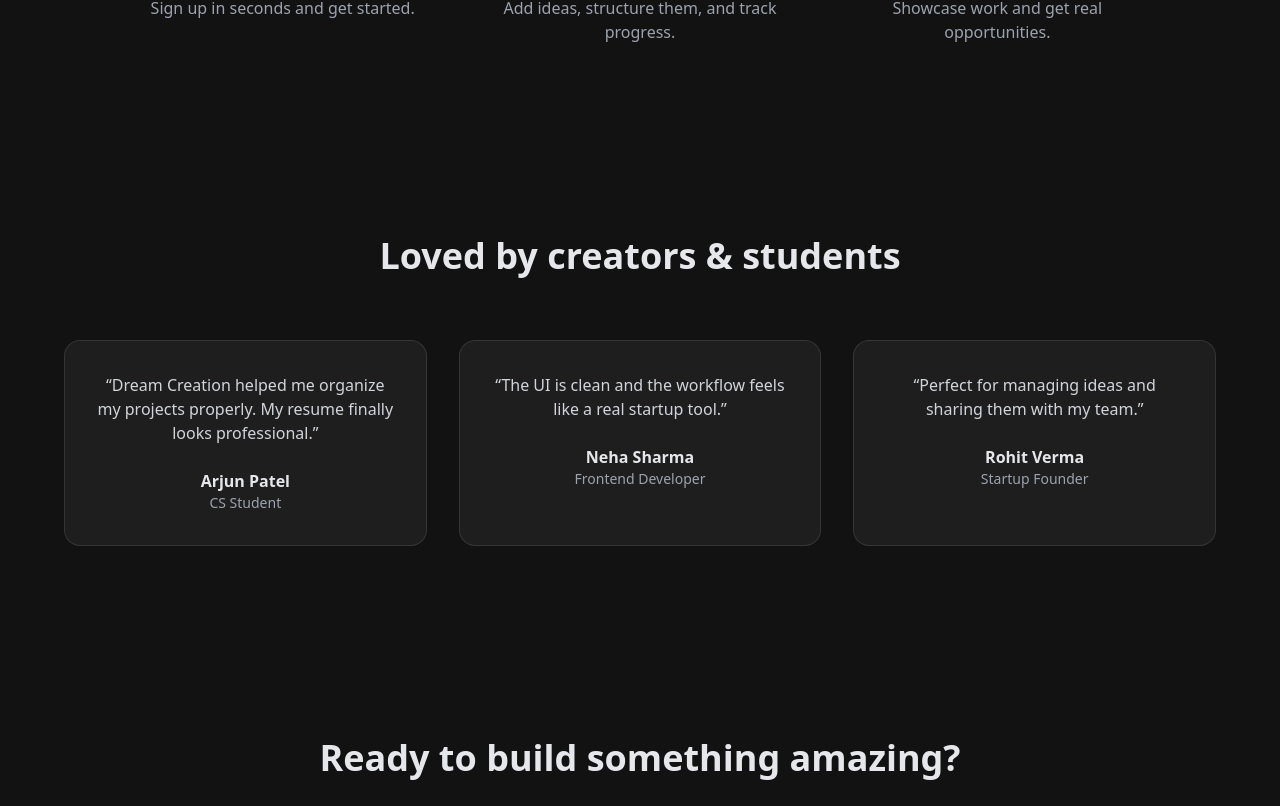
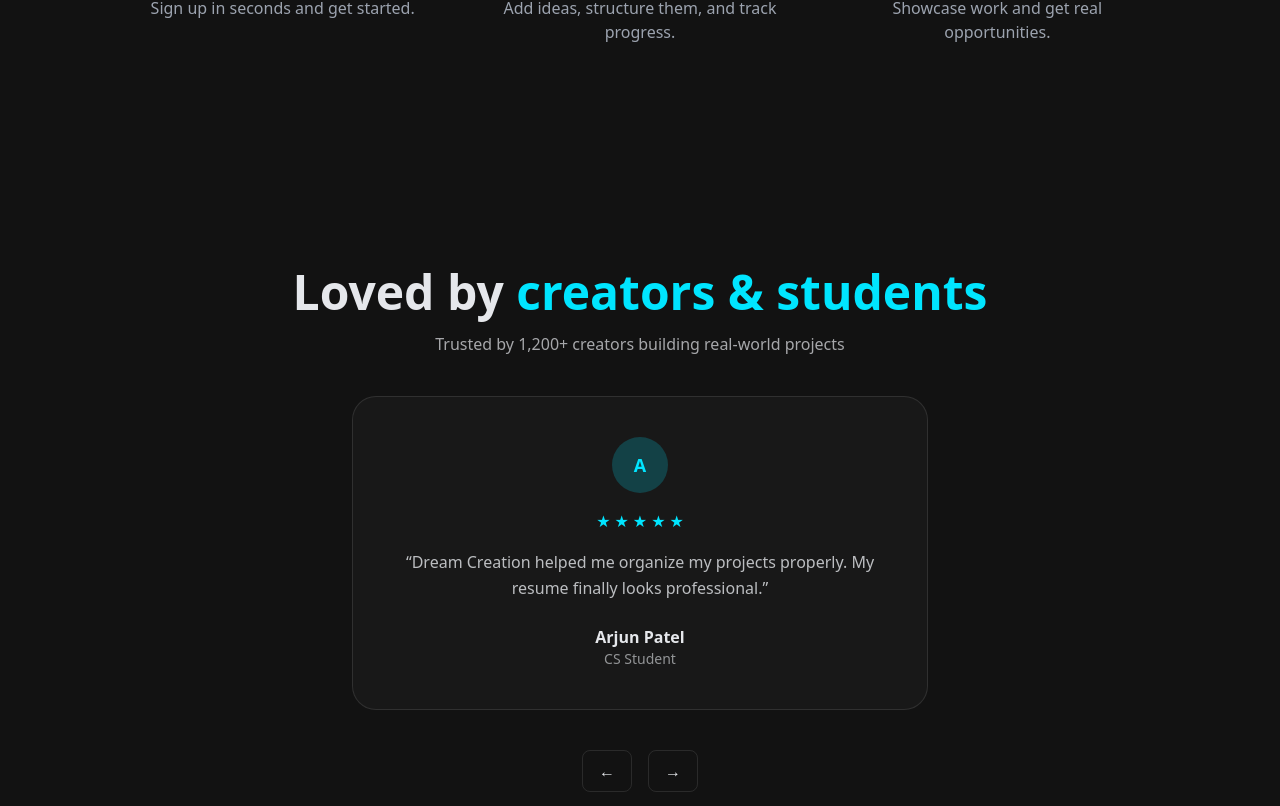
Before and after one commit to arvind9018/DreamCreation.frontend, a Next.js app: page / in a window 1280 px wide. Shown: the part 1834-2640 px from the top of the page. Built offline with nearby package versions, Linux system fonts and the light colour scheme.

Commit message:
Refactor Testimonials component for improved structure

```diff
--- a/components/Testimonials.tsx
+++ b/components/Testimonials.tsx
@@ -1,48 +1,101 @@
-export function Testimonials() {
-  return (
-    <section className="py-24 px-6 bg-dark">
-      <div className="max-w-6xl mx-auto text-center">
+"use client";
 
-        <h2 className="text-4xl font-bold mb-16">
-          Loved by creators & students
-        </h2>
+import { useState } from "react";
 
-        <div className="grid md:grid-cols-3 gap-8">
-
-          {[
+const testimonials = [
   {
     name: "Arjun Patel",
     role: "CS Student",
-              text: "Dream Creation helped me organize my projects properly. My resume finally looks professional."
+    rating: 5,
+    text: "Dream Creation helped me organize my projects properly. My resume finally looks professional.",
   },
   {
     name: "Neha Sharma",
     role: "Frontend Developer",
-              text: "The UI is clean and the workflow feels like a real startup tool."
+    rating: 4,
+    text: "The UI is clean and the workflow feels like a real startup tool.",
   },
   {
     name: "Rohit Verma",
     role: "Startup Founder",
-              text: "Perfect for managing ideas and sharing them with my team."
+    rating: 5,
+    text: "Perfect for managing ideas and sharing them with my team.",
   },
-          ].map((t, i) => (
-            <div
+];
+
+export function Testimonials() {
+  const [index, setIndex] = useState(0);
+  const t = testimonials[index];
+
+  return (
+    <section className="py-32 px-6 bg-dark text-secondary">
+      <div className="max-w-4xl mx-auto text-center">
+
+        {/* Header */}
+        <h2 className="text-4xl md:text-5xl font-semibold mb-4">
+          Loved by <span className="text-accent">creators & students</span>
+        </h2>
+
+        <p className="text-secondary/70 mb-10">
+          Trusted by 1,200+ creators building real-world projects
+        </p>
+
+        {/* Testimonial Card */}
+        <div className="
+          bg-[#181818] border border-white/10
+          rounded-3xl p-10 max-w-xl mx-auto
+        ">
+
+          {/* Avatar */}
+          <div className="flex justify-center mb-4">
+            <div className="
+              w-14 h-14 rounded-full
+              bg-accent/20 text-accent
+              flex items-center justify-center
+              font-bold text-lg
+            ">
+              {t.name.charAt(0)}
+            </div>
+          </div>
+
+          {/* Stars */}
+          <div className="flex justify-center gap-1 mb-4">
+            {Array.from({ length: 5 }).map((_, i) => (
+              <span
                 key={i}
-              className="p-8 rounded-2xl bg-white/5 border border-white/10"
+                className={i < t.rating ? "text-accent" : "text-secondary/30"}
               >
-              <p className="text-gray-300 mb-6">
+                ★
+              </span>
+            ))}
+          </div>
+
+          {/* Text */}
+          <p className="text-secondary/80 mb-6 leading-relaxed">
             “{t.text}”
           </p>
-              <div className="font-semibold">
-                {t.name}
+
+          <div className="font-semibold">{t.name}</div>
+          <div className="text-sm text-secondary/60">{t.role}</div>
         </div>
-              <div className="text-sm text-gray-400">
-                {t.role}
+
+        {/* Navigation */}
+        <div className="flex justify-center gap-4 mt-10">
+          <button
+            onClick={() => setIndex((index - 1 + testimonials.length) % testimonials.length)}
+            className="px-4 py-2 rounded-lg border border-white/10 hover:border-accent transition"
+          >
+            ←
+          </button>
+
+          <button
+            onClick={() => setIndex((index + 1) % testimonials.length)}
+            className="px-4 py-2 rounded-lg border border-white/10 hover:border-accent transition"
+          >
+            →
+          </button>
         </div>
-            </div>
-          ))}
 
-        </div>
       </div>
     </section>
   );
```
Lines whose indentation alone changed are shown as unchanged.
